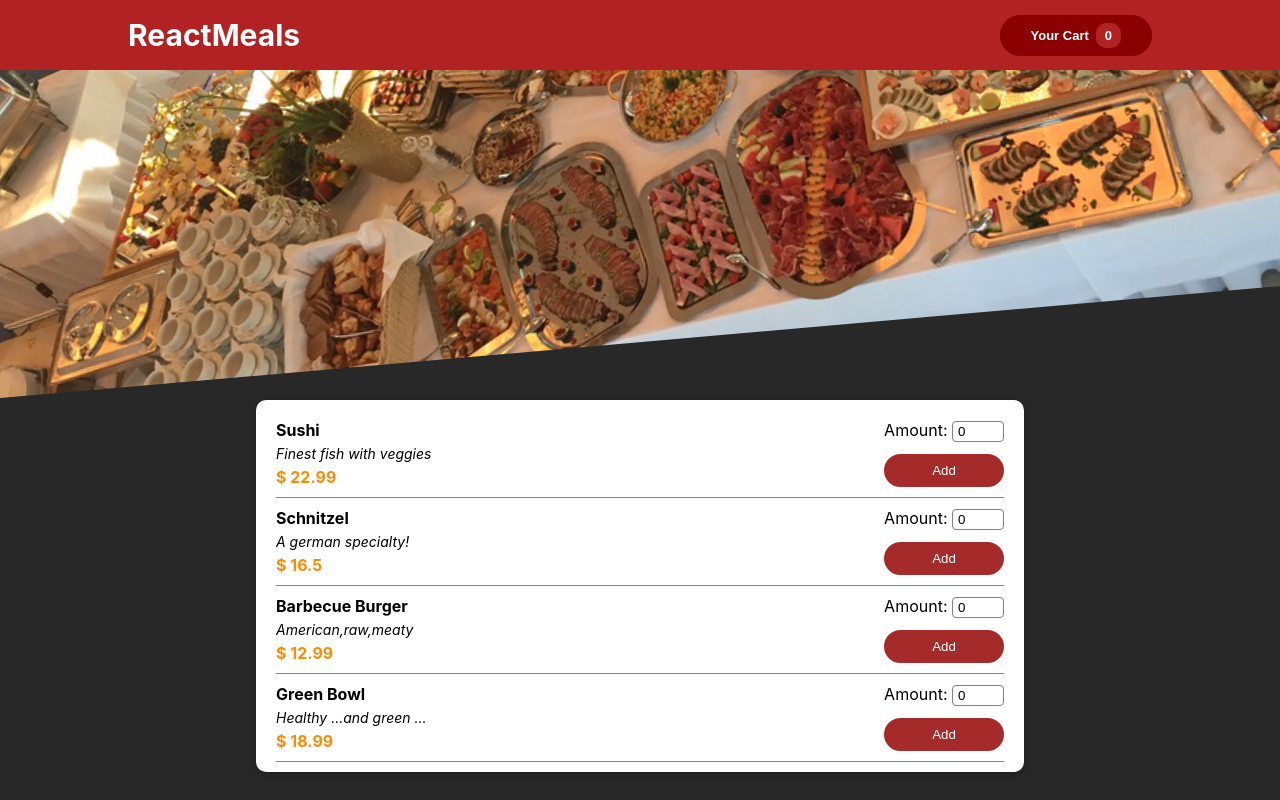
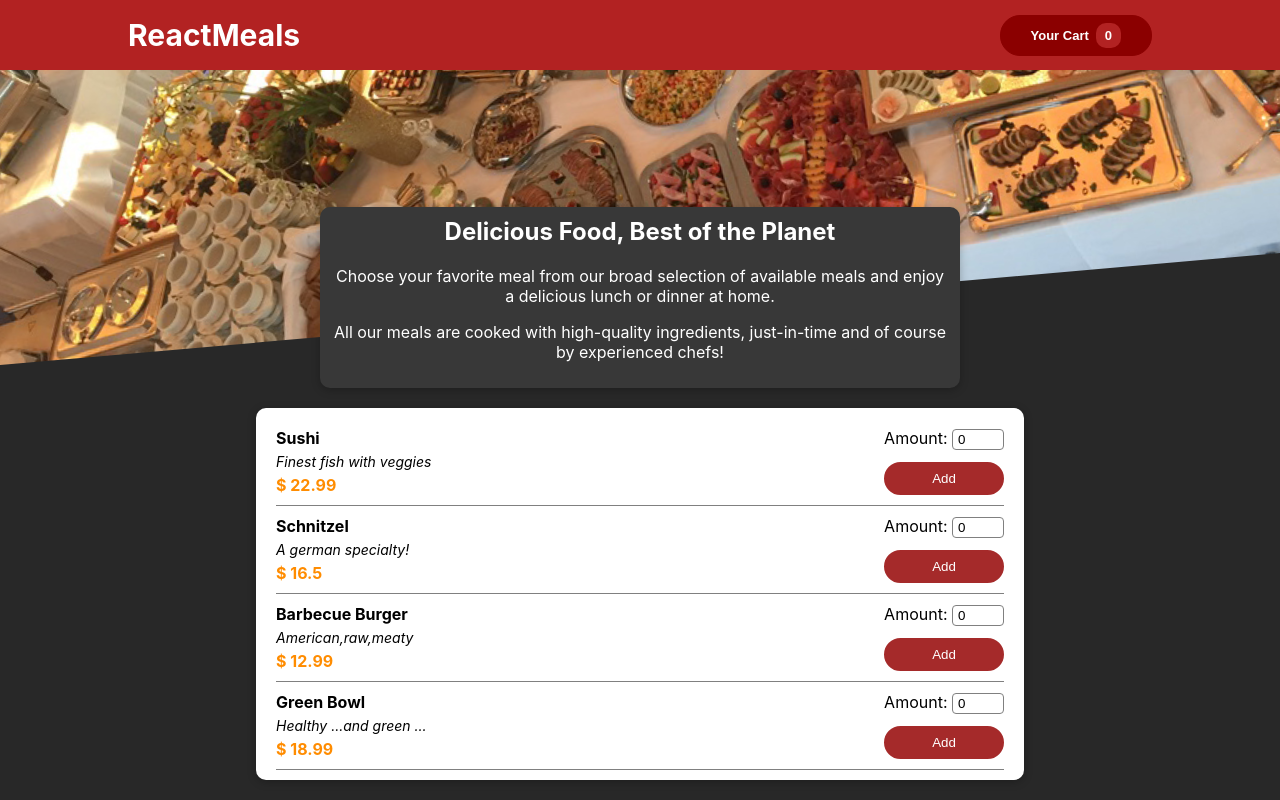
Before and after one commit to Khiladi2020/food_order_app, a React (Create React App) app: page / in a window 1280 px wide. Built offline with nearby package versions, Linux system fonts and the light colour scheme.

Commit message:
integrated menu-summary component into menu component

```diff
--- a/src/components/menu/Menu.js
+++ b/src/components/menu/Menu.js
@@ -1,10 +1,13 @@
 import Card from "../ui/Card";
 import MenuItem from "./MenuItem";
+import MenuSummary from "./MenuSummary";
 
-import styles from './Menu.module.css'
+import styles from "./Menu.module.css";
 
-const Menu = ({ items,onAdd:handleAdd }) => {
+const Menu = ({ items, onAdd: handleAdd }) => {
 	return (
+		<>
+			<MenuSummary />
 			<Card className={styles.menu_list}>
 				{items.map((val) => (
 					<MenuItem
@@ -18,6 +21,7 @@ const Menu = ({ items,onAdd:handleAdd }) => {
 					/>
 				))}
 			</Card>
+		</>
 	);
 };
 
--- a/src/components/menu/Menu.module.css
+++ b/src/components/menu/Menu.module.css
@@ -1,4 +1,5 @@
 .menu_list{
+	margin: 20px 0;
 	animation-name: slideFromBottom;
 	animation-duration: 1s;
 	/*animation-direction: alternate;
@@ -11,7 +12,7 @@
 		opacity: 0;
 	}
 	to{
-		margin-top: 0;
+		margin-top: 20px;
 		opacity: 1;
 	}
 }
```
Lines whose indentation alone changed are shown as unchanged.
